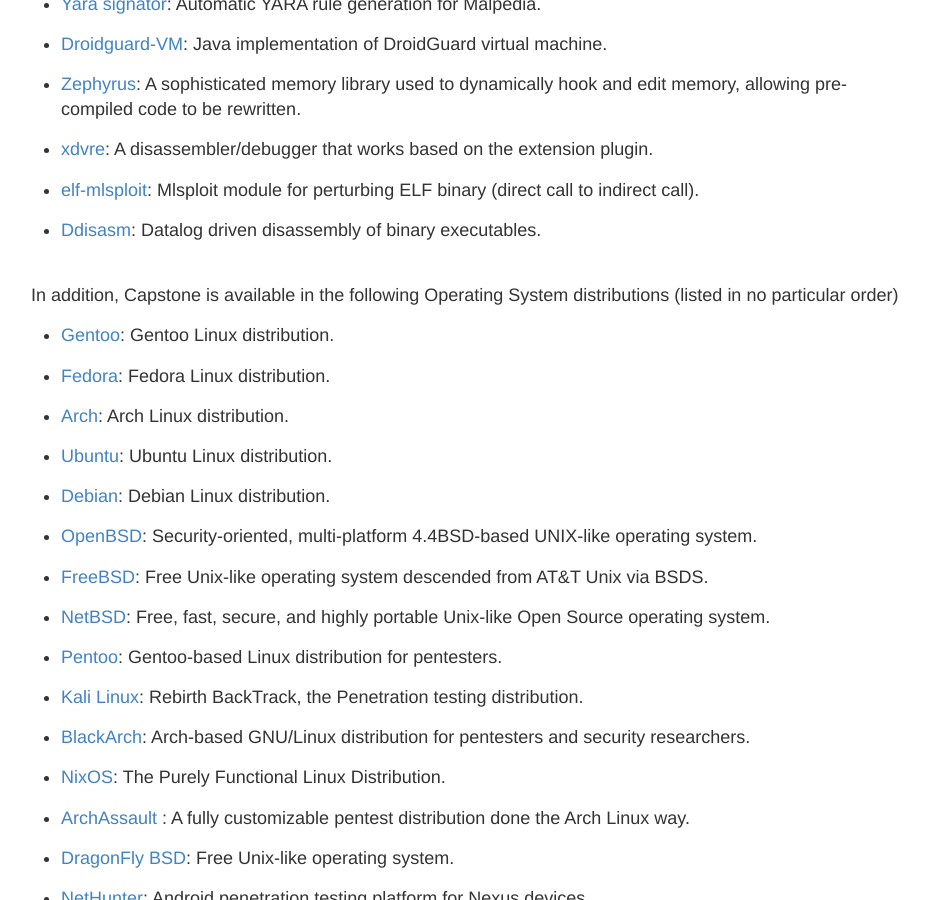
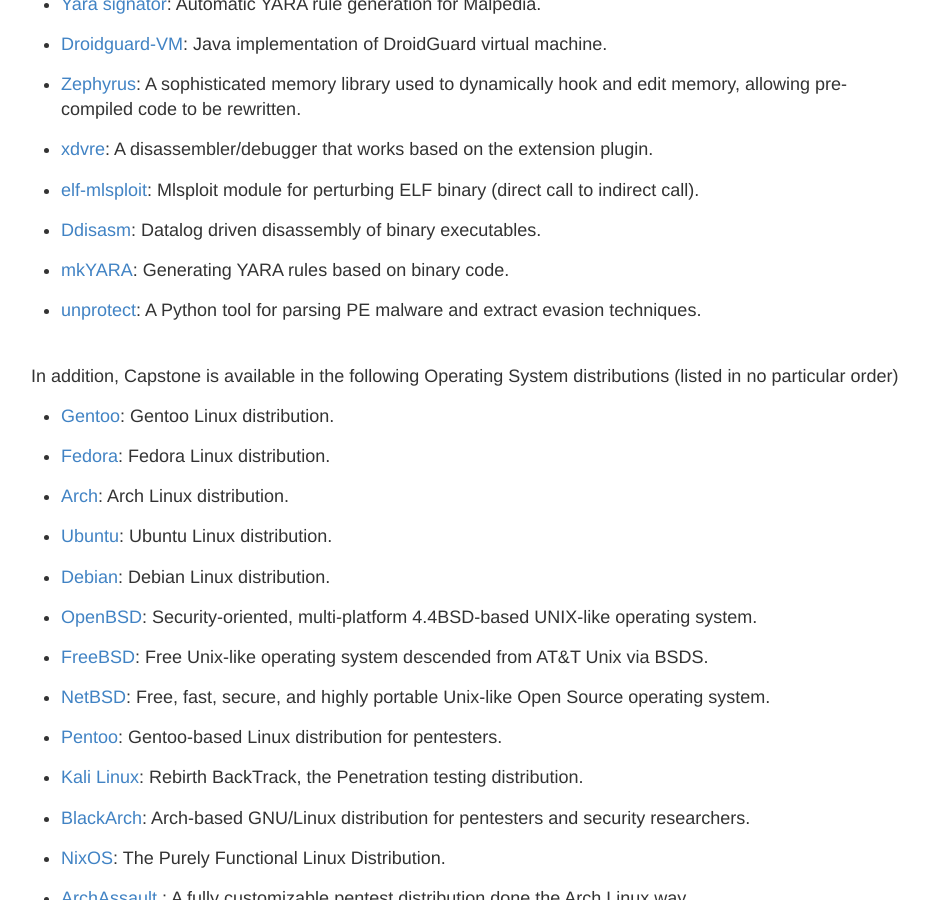
Before and after one commit to capstone-engine/capstone-engine.github.io, a Jekyll site: the page built from showcase.md, in a window 1280 px wide and 900 px high, scrolled down 18055 px. Shown: the whole window, without its empty margins (169-1098 px from the left). Built offline with Jekyll 4.4.1, drawn with Linux system fonts in a browser that asks for light colours.

Commit message:
showcase

```diff
--- a/showcase.md
+++ b/showcase.md
@@ -873,6 +873,10 @@
 
 - [Ddisasm](https://github.com/GrammaTech/ddisasm): Datalog driven disassembly of binary executables.
 
+- [mkYARA](https://github.com/fox-it/mkYARA): Generating YARA rules based on binary code.
+
+- [unprotect](https://github.com/fr0gger/unprotect): A Python tool for parsing PE malware and extract evasion techniques.
+
 
 <br>
 In addition, Capstone is available in the following Operating System distributions (listed in no particular order)
```
Also changed, not shown: other parts of showcase.md (+1 -1 lines).
